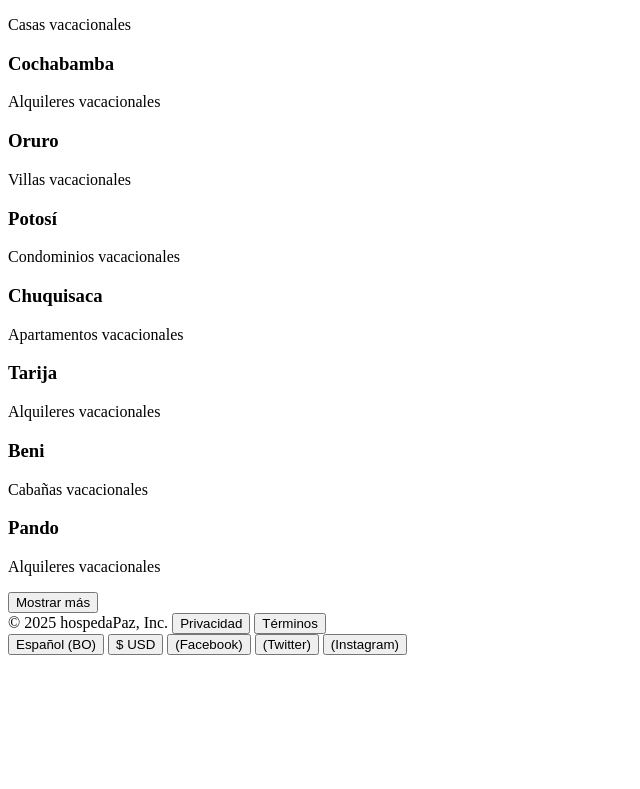
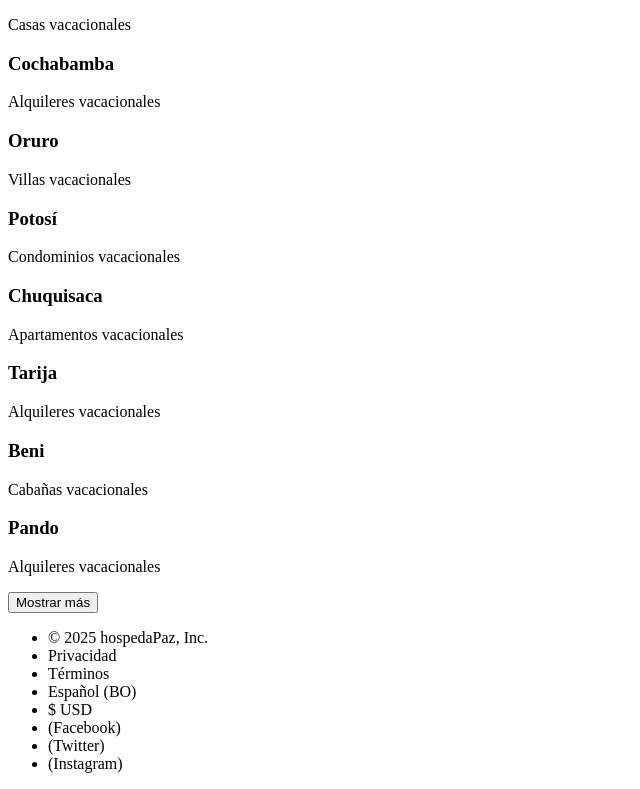
Before and after one commit to GAbTROnox/Proyecto-PW, a plain HTML site: page proyctoPW1.html in a window 1280 px wide. Shown: the part 2974-3763 px from the top of the page, without its empty margins (0-640 px from the left). Before the commit the page ends 3637 px from the top, so only its background shows below. Drawn offline with Linux system fonts and the light colour scheme.

Commit message:
Actualizacion

```diff
--- a/proyctoPW1.html
+++ b/proyctoPW1.html
@@ -185,23 +185,16 @@
   </section>
 
   <footer>
-    <div>
-      <div>
-        <span>© 2025 hospedaPaz, Inc.</span>
-        <button>Privacidad</button>
-        <button>Términos</button>
-      </div>
-
-      <div>
-        <button>Español (BO)</button>
-        <button>$ USD</button>
-
-        <button>(Facebook)</button>
-        <button>(Twitter)</button>
-        <button>(Instagram)</button>
-      </div>
-
-    </div>
+    <ul>
+    <li>© 2025 hospedaPaz, Inc.</li>
+    <li>Privacidad</li>
+    <li>Términos</li>
+    <li>Español (BO)</li>
+    <li>$ USD</li>
+    <li>(Facebook)</li>
+    <li>(Twitter)</li>
+    <li>(Instagram)</li>
+    </ul>
   </footer>
 
 </body>
```
